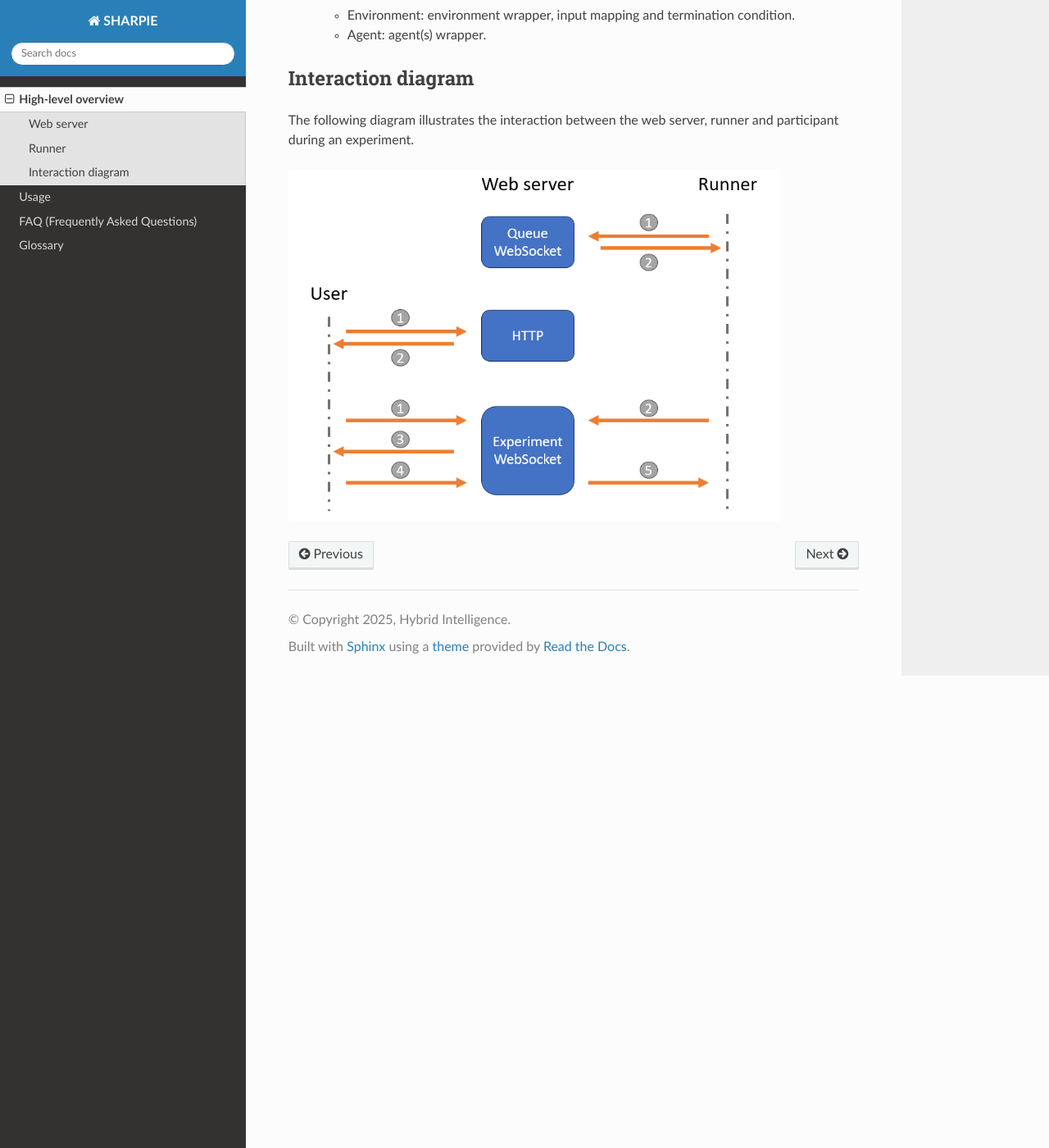
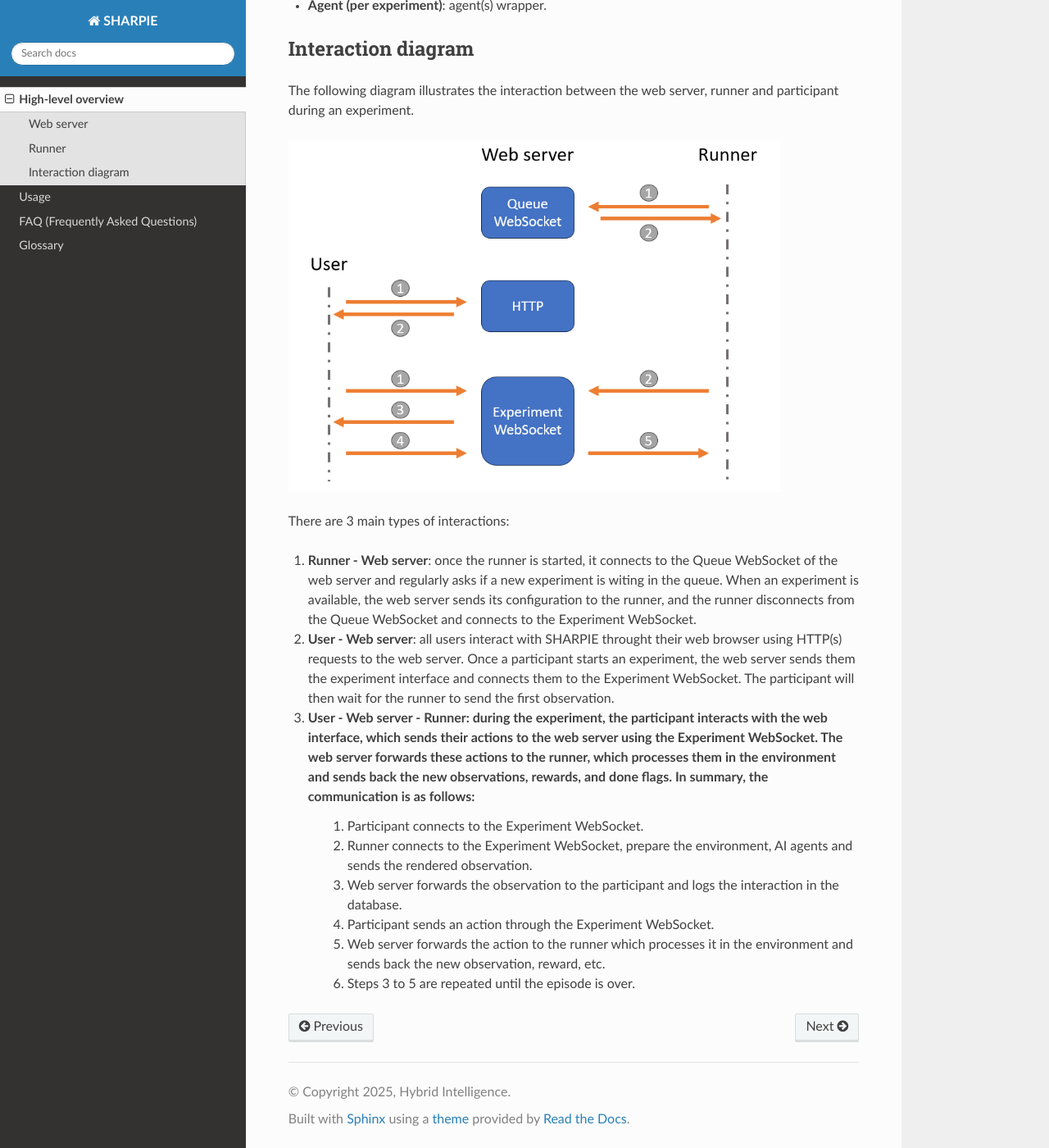
Before and after one commit to libgoncalv/sharpie-doc, a Sphinx documentation site: the page built from docs/source/overview.rst, in a window 1280 px wide and 1400 px high, scrolled down 709 px. Shown: the whole window at 82% size. Built offline with Sphinx 7.4.7 and the Read the Docs theme 3.1.0, drawn with Linux system fonts in a browser that asks for light colours; some of the changed text lies outside the part shown.

Commit message:
Update overview.rst

```diff
--- a/docs/source/overview.rst
+++ b/docs/source/overview.rst
@@ -19,9 +19,8 @@ Runner
 The runner is responsible for managing the execution of experiments. The runner communicates with the web server to provide real-time updates and receive participant inputs. It is designed to be modular and extensible, allowing researchers to easily integrate new environments and algorithms by using simple wrappers. It is divided in several modules:
 
 * **Manager**: intitializing and running environments and AI agents.
-* **Experiment**: per experiment wrappers for RL environments and algorithms.
-    * Environment: environment wrapper, input mapping and termination condition.
-    * Agent: agent(s) wrapper.
+* **Environment (per experiment)**: environment wrapper, input mapping and termination condition.
+* **Agent (per experiment)**: agent(s) wrapper.
 
 Interaction diagram
 ----------------
@@ -31,3 +30,15 @@ The following diagram illustrates the interaction between the web server, runner
 .. image:: ../images/overview.png
     :width: 600
     :alt: SHARPIE overview diagram
+
+There are 3 main types of interactions:
+
+1. **Runner - Web server**: once the runner is started, it connects to the Queue WebSocket of the web server and regularly asks if a new experiment is witing in the queue. When an experiment is available, the web server sends its configuration to the runner, and the runner disconnects from the Queue WebSocket and connects to the Experiment WebSocket.
+2. **User - Web server**: all users interact with SHARPIE throught their web browser using HTTP(s) requests to the web server. Once a participant starts an experiment, the web server sends them the experiment interface and connects them to the Experiment WebSocket. The participant will then wait for the runner to send the first observation.
+3. **User - Web server - Runner**: during the experiment, the participant interacts with the web interface, which sends their actions to the web server using the Experiment WebSocket. The web server forwards these actions to the runner, which processes them in the environment and sends back the new observations, rewards, and done flags. In summary, the communication is as follows:
+    1. Participant connects to the Experiment WebSocket.
+    2. Runner connects to the Experiment WebSocket, prepare the environment, AI agents and sends the rendered observation.
+    3. Web server forwards the observation to the participant and logs the interaction in the database.
+    4. Participant sends an action through the Experiment WebSocket.
+    5. Web server forwards the action to the runner which processes it in the environment and sends back the new observation, reward, etc.
+    6. Steps 3 to 5 are repeated until the episode is over.
```
